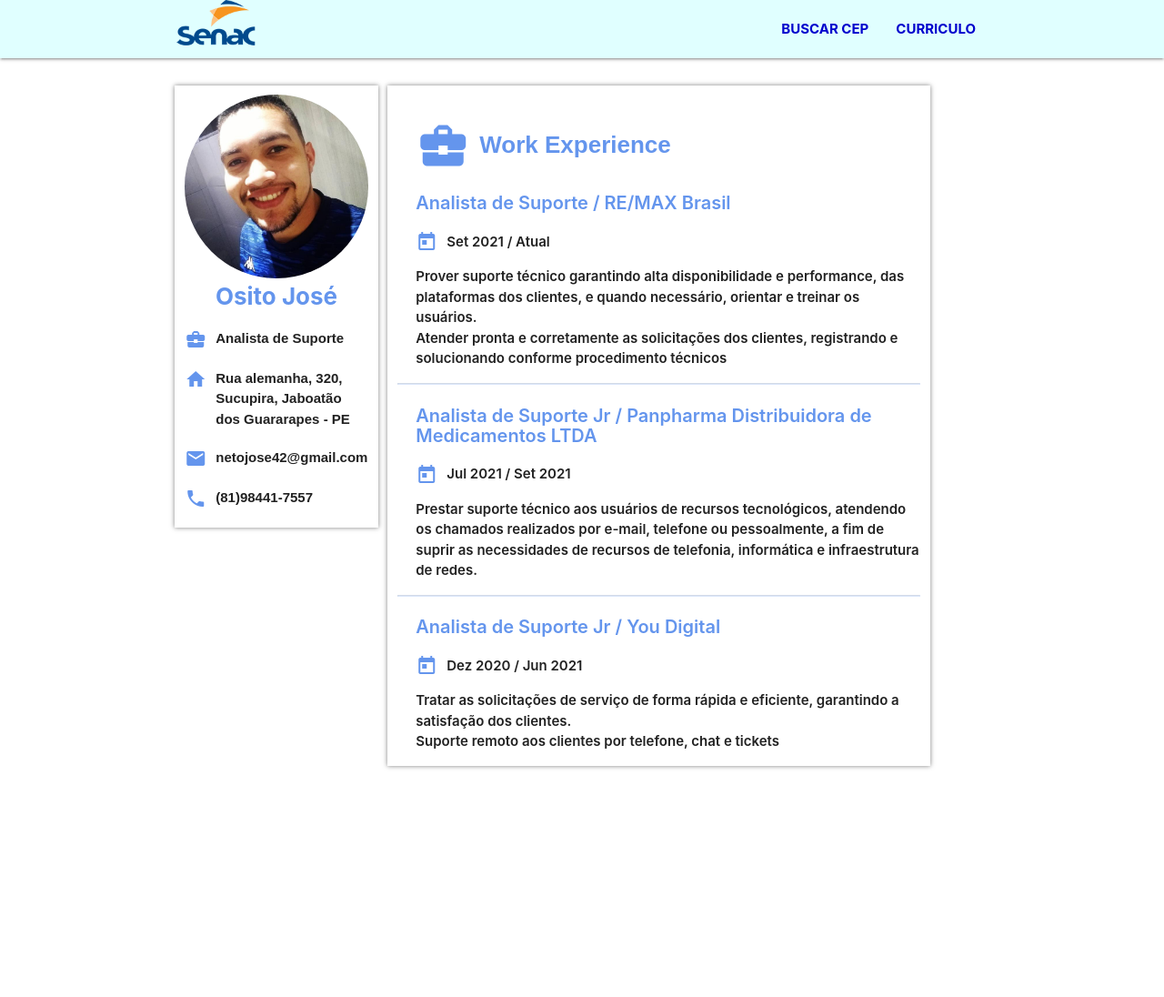
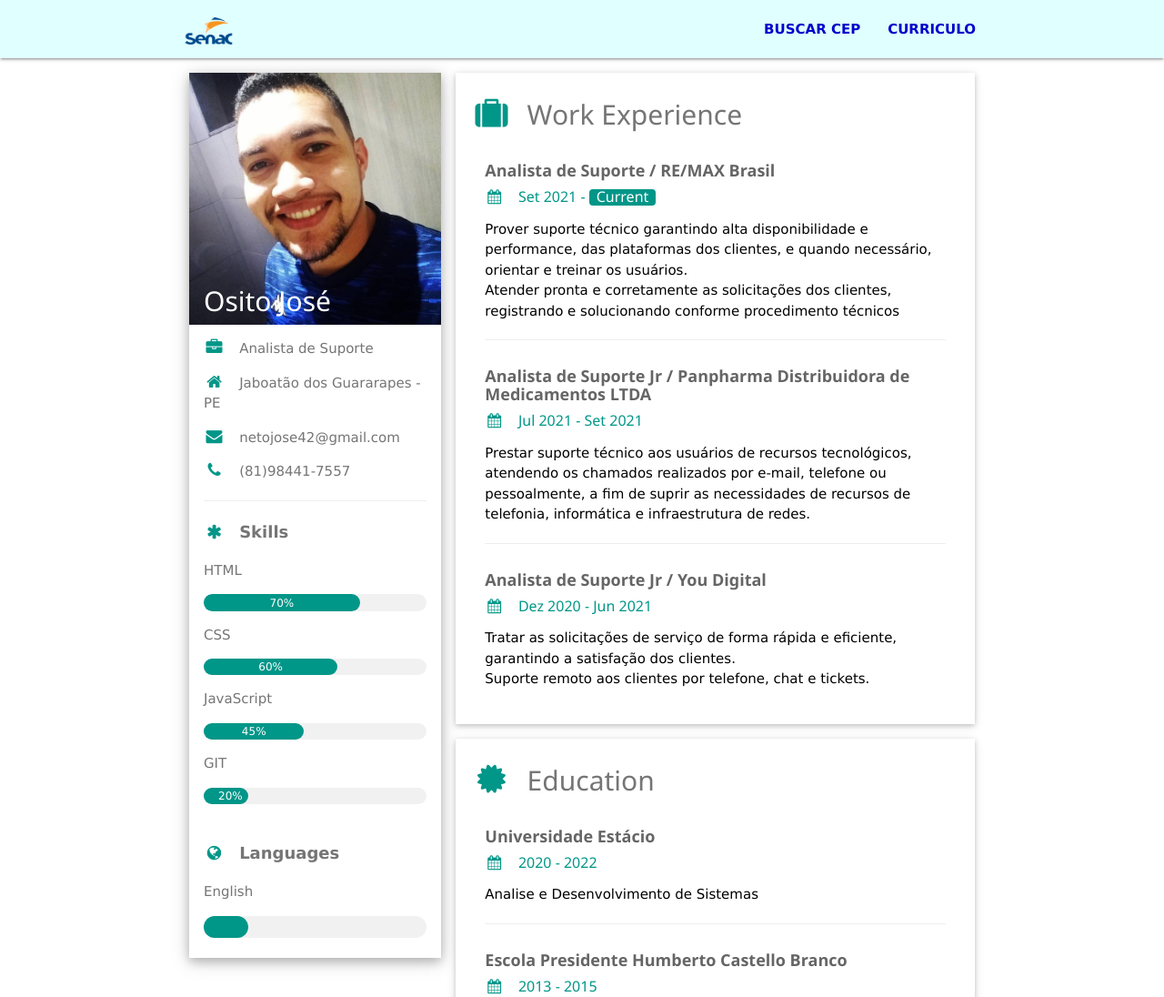
Before and after one commit to ositoflor/senac, a plain HTML site: page curriculo.html in a window 1280 px wide. Shown: the top 1096 px of the page at 91% size. Before the commit the page ends 862 px from the top, so only its background shows below. Drawn offline with nearby package versions, Linux system fonts and the light colour scheme.

Commit message:
Mudado curriculo

```diff
--- a/css/style.css
+++ b/css/style.css
@@ -1,5 +1,6 @@
 a img.responsive-img {
   height: 50px;
+  padding: 10px;
 }
 
 .link-navbar {
@@ -29,82 +30,6 @@
   margin-top: 50px;
 }
 
-.container-foto {
-  margin-top: 30px;
+h2 {
+  color: #ffff;
 }
-
-.img-perfil{
-  border-radius: 50%;
-}
-
-.container-pessoal, .work-info {
-  box-shadow: 0 0 5px rgba(0, 0, 0, .5);
-}
-
-.perfil {
-  margin-top: 10px;
-}
-
-.dados {
-  margin-bottom: 20px;
-}
-
-.title-pefil {
-  text-align: center;
-  color: #6495ED;
-  font-size: 26px;
-  font-weight: 700;
-  margin: auto;
-}
-
-.info-perfil {
-  margin: 0;
-  display: flex;
-  margin-top: 20px;
-  font-weight: 600;
-  font-family: Arial, Helvetica, sans-serif;
-}
-
-i {
-  color: #6495ED;
-  margin-right: 10px;
-}
-
-.row .col.s8 {
-  margin-left: 10px;
-}
-
-.work-exp {
-  margin-left: 20px;
-}
-
-.title-work {
-  display: flex;
-  font-size: 26px;
-  justify-items: center;
-  align-items: center;
-  font-weight: 600;
-  font-family: Arial, Helvetica, sans-serif;
-  color: #6495ED;
-}
-
-.exp {
-  margin-left: 20px;
-}
-
-.exp h4 {
-  font-size: 20px;
-  color: #6495ED;
-  font-weight: 600;
-  margin-bottom: 20px;
-}
-
-.exp p {
-  display: flex;
-  align-items: center;
-  font-weight: 600;
-}
-
-div.col hr {
-  border-color: #6494ed3a;
-}
--- a/curriculo.html
+++ b/curriculo.html
@@ -8,8 +8,11 @@
     <!-- Compiled and minified CSS -->
     <link rel="stylesheet" href="https://cdnjs.cloudflare.com/ajax/libs/materialize/1.0.0/css/materialize.min.css">
     <link href="https://fonts.googleapis.com/icon?family=Material+Icons" rel="stylesheet">
+    <link rel="stylesheet" href="./css/style.css">
     <link rel="shortcut icon" href="./img/senac_logo.png" type="image/x-icon">
-    <link rel="stylesheet" href="./css/style.css">
+    <link rel="stylesheet" href="https://www.w3schools.com/w3css/4/w3.css">
+    <link rel='stylesheet' href='https://fonts.googleapis.com/css?family=Roboto'>
+    <link rel="stylesheet" href="https://cdnjs.cloudflare.com/ajax/libs/font-awesome/4.7.0/css/font-awesome.min.css">
     <title>Curriculo</title>
 </head>
 
@@ -32,53 +35,128 @@
         <li><a class="link-navbar" href="index.html">Buscar CEP</a></li>
         <li><a class="link-navbar" href="curriculo.html">Curriculo</a></li>
     </ul>
+<div class="container">
+    <div class="w3-light-whit">
 
-    <div class="container container-foto row">
-        <div class="col s3 container-pessoal">
-            <div class="perfil">
-                <img class="responsive-img img-perfil" src="./img/WhatsApp Image 2022-01-10 at 20.23.37 (1).jpeg" alt="">
-                <div class="dados">
-                    <h1 class="title-pefil">Osito José</h1>
-                    <p class="info-perfil"><i class="material-icons">business_center</i>Analista de Suporte</p>
-                    <p class="info-perfil"><i class="material-icons">home</i>Rua alemanha, 320, Sucupira, Jaboatão dos
-                        Guararapes - PE</p>
-                    <p class="info-perfil"><i class="material-icons">email</i>netojose42@gmail.com</p>
-                    <p class="info-perfil"><i class="material-icons">local_phone</i>(81)98441-7557</p>
+        <!-- Page Container -->
+        <div class="w3-content w3-margin-top" style="max-width:1400px;">
+
+            <!-- The Grid -->
+            <div class="w3-row-padding">
+
+                <!-- Left Column -->
+                <div class="w3-third">
+
+                    <div class="w3-white w3-text-grey w3-card-4">
+                        <div class="w3-display-container">
+                            <img src="./img/WhatsApp Image 2022-01-10 at 20.23.37 (1).jpeg" style="width:100%" alt="Avatar">
+                            <div class="w3-display-bottomleft w3-container w3-text-black">
+                                <h2>Osito José</h2>
+                            </div>
+                        </div>
+                        <div class="w3-container">
+                            <p><i class="fa fa-briefcase fa-fw w3-margin-right w3-large w3-text-teal"></i>Analista de Suporte</p>
+                            <p><i class="fa fa-home fa-fw w3-margin-right w3-large w3-text-teal"></i>Jaboatão dos Guararapes - PE</p>
+                            <p><i class="fa fa-envelope fa-fw w3-margin-right w3-large w3-text-teal"></i>netojose42@gmail.com</p>
+                            <p><i class="fa fa-phone fa-fw w3-margin-right w3-large w3-text-teal"></i>(81)98441-7557</p>
+                            <hr>
+
+                            <p class="w3-large"><b><i
+                                        class="fa fa-asterisk fa-fw w3-margin-right w3-text-teal"></i>Skills</b></p>
+                            <p>HTML</p>
+                            <div class="w3-light-grey w3-round-xlarge w3-small">
+                                <div class="w3-container w3-center w3-round-xlarge w3-teal" style="width:70%">70%</div>
+                            </div>
+                            <p>CSS</p>
+                            <div class="w3-light-grey w3-round-xlarge w3-small">
+                                <div class="w3-container w3-center w3-round-xlarge w3-teal" style="width:60%">
+                                    <div class="w3-center w3-text-white">60%</div>
+                                </div>
+                            </div>
+                            <p>JavaScript</p>
+                            <div class="w3-light-grey w3-round-xlarge w3-small">
+                                <div class="w3-container w3-center w3-round-xlarge w3-teal" style="width:45%">45%</div>
+                            </div>
+                            <p>GIT</p>
+                            <div class="w3-light-grey w3-round-xlarge w3-small">
+                                <div class="w3-container w3-center w3-round-xlarge w3-teal" style="width:20%">20%</div>
+                            </div>
+                            <br>
+
+                            <p class="w3-large w3-text-theme"><b><i
+                                        class="fa fa-globe fa-fw w3-margin-right w3-text-teal"></i>Languages</b></p>
+                            <p>English</p>
+                            <div class="w3-light-grey w3-round-xlarge">
+                                <div class="w3-round-xlarge w3-teal" style="height:24px;width:20%"></div>
+                            </div>
+                            <br>
+                        </div>
+                    </div><br>
+
+                    <!-- End Left Column -->
                 </div>
+
+                <!-- Right Column -->
+                <div class="w3-twothird">
+
+                    <div class="w3-container w3-card w3-white w3-margin-bottom">
+                        <h2 class="w3-text-grey w3-padding-16"><i
+                                class="fa fa-suitcase fa-fw w3-margin-right w3-xxlarge w3-text-teal"></i>Work Experience
+                        </h2>
+                        <div class="w3-container">
+                            <h5 class="w3-opacity"><b>Analista de Suporte / RE/MAX Brasil</b></h5>
+                            <h6 class="w3-text-teal"><i class="fa fa-calendar fa-fw w3-margin-right"></i>Set 2021 -
+                                <span class="w3-tag w3-teal w3-round">Current</span>
+                            </h6>
+                            <p>Prover suporte técnico garantindo alta disponibilidade e performance, das plataformas dos clientes, e quando necessário, orientar e treinar os usuários.<br>
+                                Atender pronta e corretamente as solicitações dos clientes, registrando e solucionando conforme procedimento técnicos</p>
+                            <hr>
+                        </div>
+                        <div class="w3-container">
+                            <h5 class="w3-opacity"><b>Analista de Suporte Jr / Panpharma Distribuidora de Medicamentos LTDA</b></h5>
+                            <h6 class="w3-text-teal"><i class="fa fa-calendar fa-fw w3-margin-right"></i>Jul 2021 - Set
+                                2021</h6>
+                            <p>Prestar suporte técnico aos usuários de recursos tecnológicos, atendendo os chamados realizados por e-mail, telefone ou pessoalmente, a fim de suprir as necessidades de recursos de telefonia, informática e infraestrutura de redes.</p>
+                            <hr>
+                        </div>
+                        <div class="w3-container">
+                            <h5 class="w3-opacity"><b>Analista de Suporte Jr / You Digital</b></h5>
+                            <h6 class="w3-text-teal"><i class="fa fa-calendar fa-fw w3-margin-right"></i>Dez 2020 - Jun
+                                2021</h6>
+                            <p>Tratar as solicitações de serviço de forma rápida e eficiente, garantindo a satisfação dos clientes.<br>
+                                Suporte remoto aos clientes por telefone, chat e tickets. </p><br>
+                        </div>
+                    </div>
+
+                    <div class="w3-container w3-card w3-white">
+                        <h2 class="w3-text-grey w3-padding-16"><i
+                                class="fa fa-certificate fa-fw w3-margin-right w3-xxlarge w3-text-teal"></i>Education
+                        </h2>
+                        <div class="w3-container">
+                            <h5 class="w3-opacity"><b>Universidade Estácio</b></h5>
+                            <h6 class="w3-text-teal"><i class="fa fa-calendar fa-fw w3-margin-right"></i>2020 - 2022
+                            </h6>
+                            <p>Analise e Desenvolvimento de Sistemas</p>
+                            <hr>
+                        </div>
+                        <div class="w3-container">
+                            <h5 class="w3-opacity"><b>Escola Presidente Humberto Castello Branco</b></h5>
+                            <h6 class="w3-text-teal"><i class="fa fa-calendar fa-fw w3-margin-right"></i>2013 - 2015
+                            </h6>
+                            <p>Ensino Médio</p><br>
+                        </div>
+                    </div>
+
+                    <!-- End Right Column -->
+                </div>
+
+                <!-- End Grid -->
             </div>
-        </div>
 
-        <div class="col s8 work-info">
-            <div class="work-exp">
-                <h2 class="title-work"><i class="medium material-icons">business_center</i>Work Experience</h2>
-            </div>
-            <div class="exp">
-                <h4>Analista de Suporte / RE/MAX Brasil</h4>
-                <p><i class="material-icons">today</i>Set 2021 / Atual</p>
-                <p>Prover suporte técnico garantindo alta disponibilidade e performance, das plataformas dos clientes, e
-                    quando necessário, orientar e treinar os usuários.<br>
-                    Atender pronta e corretamente as solicitações dos clientes, registrando e solucionando conforme
-                    procedimento técnicos</p>
-            </div>
-            <hr>
-            <div class="exp">
-                <h4>Analista de Suporte Jr / Panpharma Distribuidora de Medicamentos LTDA</h4>
-                <p><i class="material-icons">today</i>Jul 2021 / Set 2021</p>
-                <p> Prestar suporte técnico aos usuários de recursos tecnológicos, atendendo os chamados realizados por
-                    e-mail, telefone ou pessoalmente, a fim de suprir as necessidades de recursos de telefonia, informática
-                    e infraestrutura de redes.
-                    </p>
-            </div>
-            <hr>
-            <div class="exp">
-                <h4>Analista de Suporte Jr / You Digital</h4>
-                <p><i class="material-icons">today</i>Dez 2020 / Jun 2021</p>
-                <p>Tratar as solicitações de serviço de forma rápida e eficiente, garantindo a satisfação dos clientes.<br>
-                Suporte remoto aos clientes por telefone, chat e tickets</p>
-            </div>
+            <!-- End Page Container -->
         </div>
     </div>
-
+</div>
 </body>
 
 <!-- Compiled and minified JavaScript -->
```
